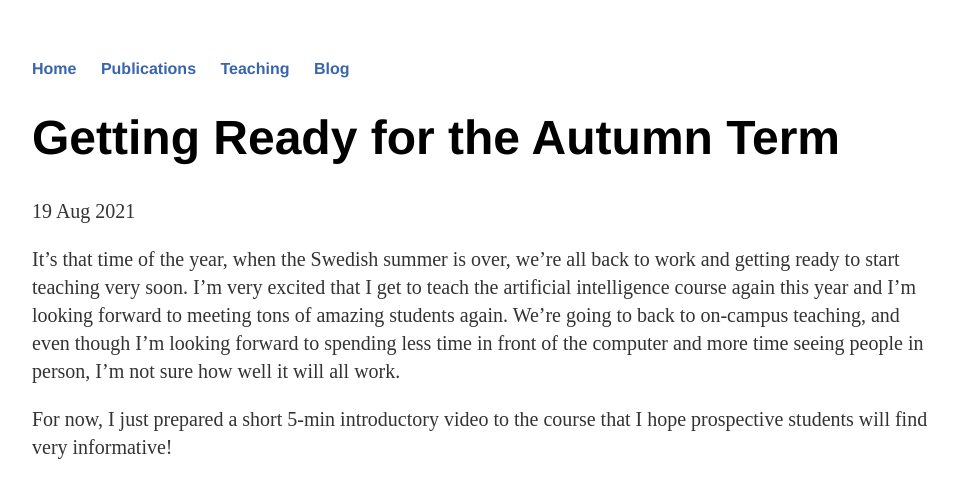
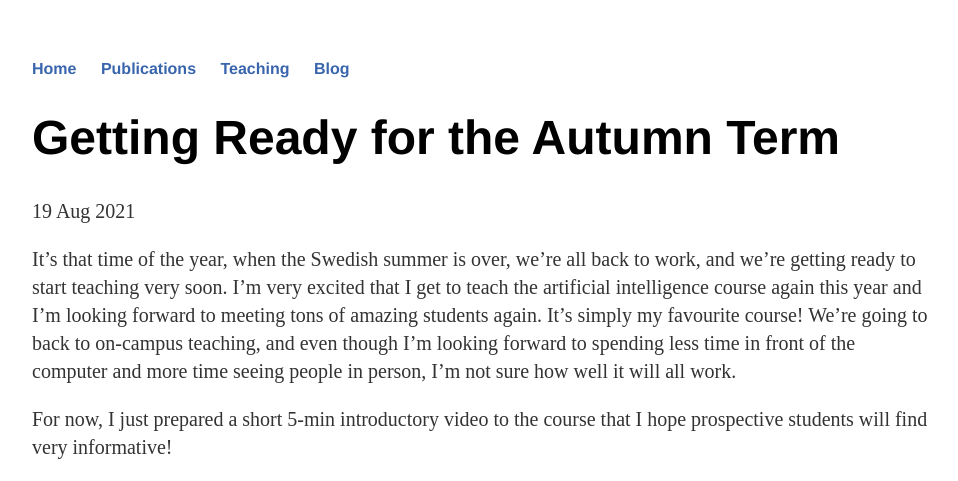
Before and after one commit to andreina-francisco/andreina-francisco.github.io, a Jekyll site: the page built from _posts/2021-08-19-getting-ready.md, in a window 1280 px wide. Shown: the top 481 px of the page, without its empty margins (160-1118 px from the left). Built offline with Jekyll 4.4.1, drawn with Linux system fonts in a browser that asks for light colours; nearby versions of some CDN libraries; a style sheet for code colours, icons or effects is not loaded; grey boxes are pictures that could not be loaded.

Commit message:
Update 2021-08-19-getting-ready.md

```diff
--- a/_posts/2021-08-19-getting-ready.md
+++ b/_posts/2021-08-19-getting-ready.md
@@ -5,8 +5,9 @@ date: 2021-08-19
 feature-img: "/blog/images/2021-08-19-ai-course.png"
 ---
 
-It's that time of the year, when the Swedish summer is over, we're all back to work and getting ready to start teaching very soon.
+It's that time of the year, when the Swedish summer is over, we're all back to work, and we're getting ready to start teaching very soon.
 I'm very excited that I get to teach the artificial intelligence course again this year and I'm looking forward to meeting tons of amazing students again.
+It's simply my favourite course!
 We're going to back to on-campus teaching, and even though I'm looking forward to spending less time in front of the computer and more time seeing people
 in person, I'm not sure how well it will all work.
 
```
